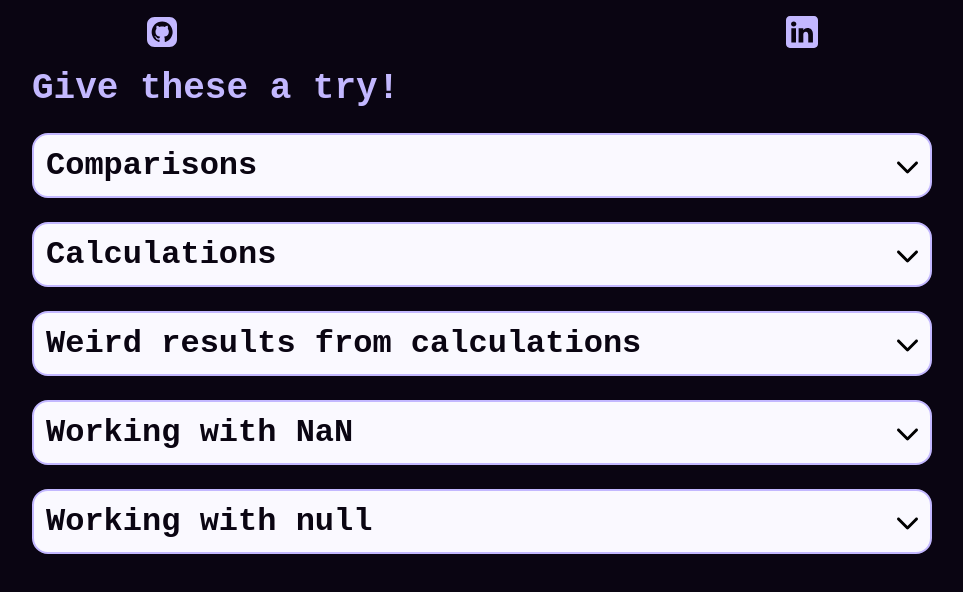
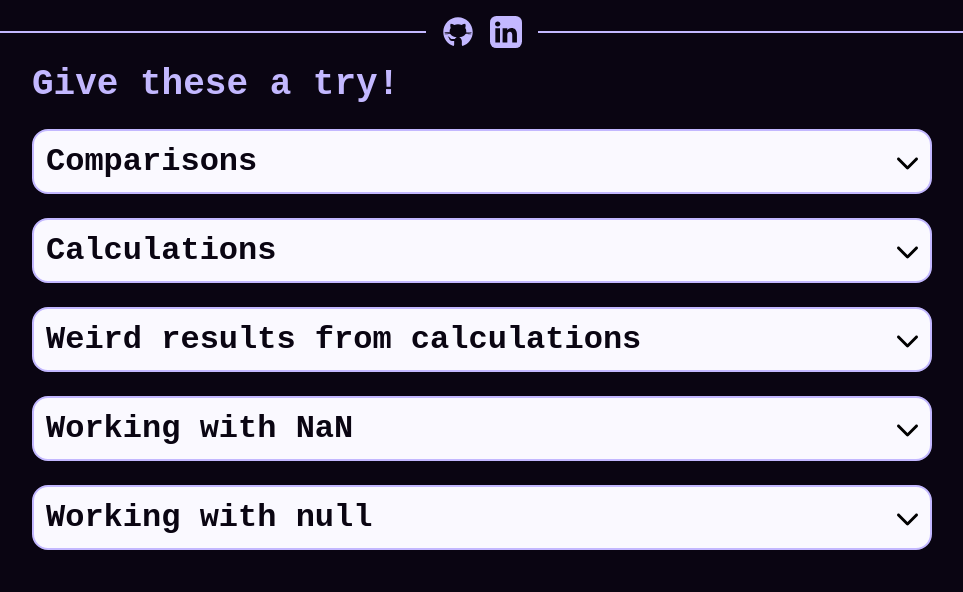
Before and after one commit to ChandraTheMerciless/ChandraTheMerciless.JSAlgorithmsDemo.io, a React (Create React App) app: page / in a window 1280 px wide. Shown: the top 592 px of the page, without its empty margins (158-1121 px from the left). Built offline with nearby package versions, Linux system fonts and the light colour scheme.

Commit message:
updated git and linkedin link logos

```diff
--- a/src/components/Nav/Nav.module.css
+++ b/src/components/Nav/Nav.module.css
@@ -1,17 +1,59 @@
 @import 'vars.css';
 
 .nav {
+  position: relative;
   padding-top: 1rem;
+  display: flex;
+  align-items: center;
+
   ul {
     display: flex;
-    justify-content: space-around;
+    justify-content: center;
+    align-items: center;
     list-style-type: none;
     padding: 0;
     margin: 0;
+    gap: 1rem;
+  }
+
+  .icon-wrapper {
+    height: 2rem;
+    width: 2rem;
+    border-radius: 50%;
+    background-color: transparent;
+    cursor: pointer;
+    transition: all 0.2s ease-in-out;
+
+    &:hover {
+      background-color: var(--color-primary);
+    }
   }
 
   svg {
     height: 2rem;
     fill: var(--color-primary);
+    transition: all 0.2s ease-in-out;
+
+    &:hover {
+      fill: var(--background-color);
+    }
+  }
+
+  .linkedin-icon {
+    outline: 1px solid transparent;
+    border-radius: 20%;
+    &:hover {
+      outline-color: var(--color-primary);
+    }
+  }
+
+  &:before,
+  &:after {
+    content: '';
+    display: block;
+    margin: 0 1rem;
+    flex: 1;
+    height: 2px;
+    background-color: var(--color-primary);
   }
 }
--- a/src/components/Nav/Nav.tsx
+++ b/src/components/Nav/Nav.tsx
@@ -12,8 +12,11 @@ export default function Nav() {
             target="_blank"
             href="https://github.com/ChandraTheMerciless/js-algorithms-demo"
             rel="noreferrer"
+            aria-label="Chandra Asar Project GitHub"
           >
-            <GitIcon />
+            <div className={classes['icon-wrapper']}>
+              <GitIcon aria-hidden="true" />
+            </div>
           </a>
         </li>
         <li>
@@ -21,8 +24,14 @@ export default function Nav() {
             target="_blank"
             href="https://www.linkedin.com/in/chandra-asar-b325938/"
             rel="noreferrer"
+            aria-label="Chandra Asar LinkedIn"
           >
-            <LinkedInIcon />
+            <div className={classes['icon-wrapper']}>
+              <LinkedInIcon
+                className={classes['linkedin-icon']}
+                aria-hidden="true"
+              />
+            </div>
           </a>
         </li>
       </ul>
```
Also changed, not shown: src/assets/github_icon.svg.
